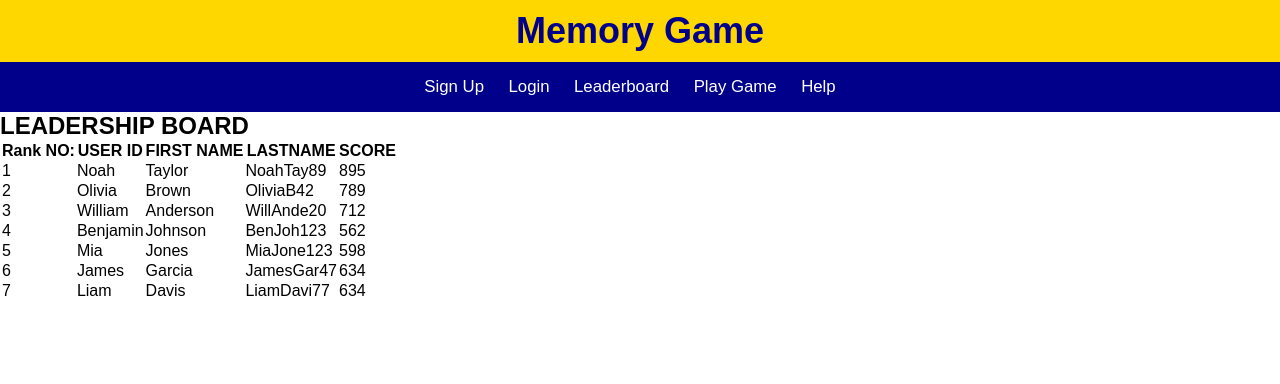
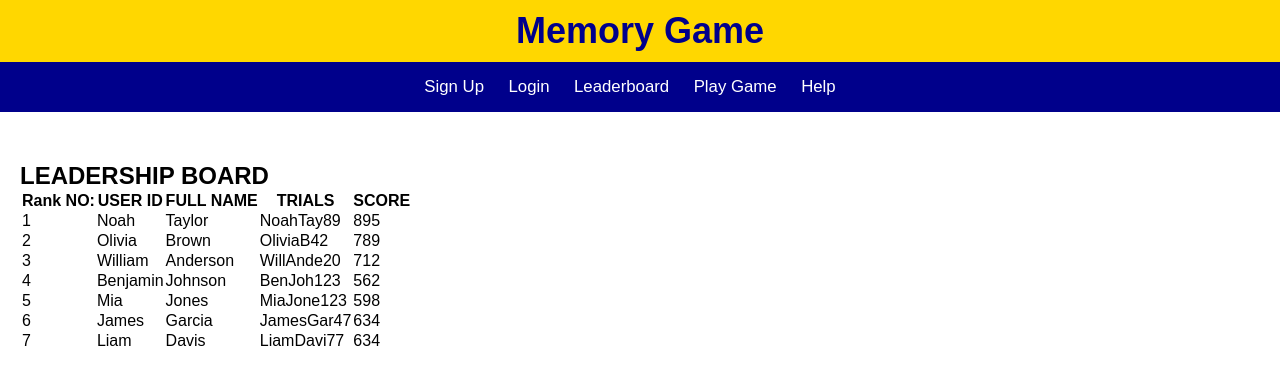
Before and after one commit to ndmichael/memory-game, a plain HTML site: page pages/leaderboard.html in a window 1280 px wide. Drawn offline with Linux system fonts and the light colour scheme.

Commit message:
dynamically pass table from js

```diff
--- a/pages/leaderboard.html
+++ b/pages/leaderboard.html
@@ -31,7 +31,7 @@
     <!--
         -- main leadership board section
     -->
-    <main>
+    <main style="padding: 50px 20px;">
         <section>
             <table>
                 <h1 class="h1">LEADERSHIP BOARD</h1>
@@ -39,12 +39,12 @@
                     <tr>
                         <th>Rank NO:</th>
                         <th>USER ID</th>
-                        <th>FIRST NAME</th>
-                        <th>LASTNAME</th>
+                        <th>FULL NAME</th>
+                        <th>TRIALS</th>
                         <th>SCORE</th>
                     </tr>
                 </thead>
-                <tbody>
+                <tbody id="table">
                     <tr>
                         <td>1</td>
                         <td>Noah</td>
@@ -102,5 +102,7 @@
     <!--
         -- footer section
     -->
+
+    <script src="../js/leadership.js"></script>
 </body>
 </html>
```
